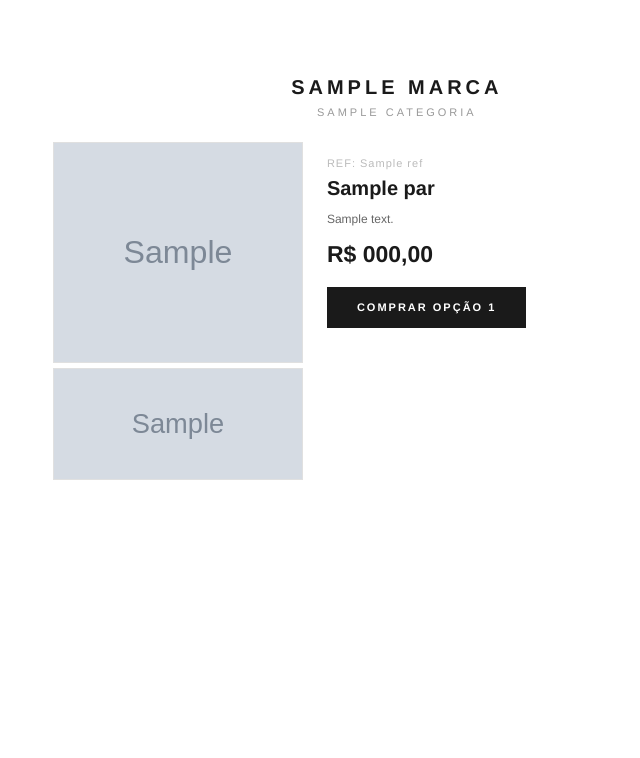
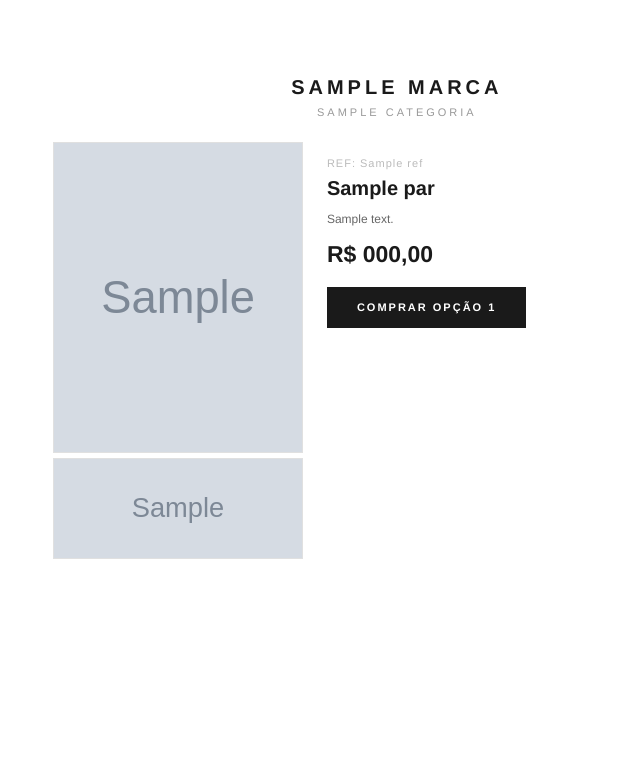
Before and after one commit to pedreirorr/catalogo-roupas, a Flask app: template templates/catalogo.html in a window 1280 px wide. Shown: the part 1991-2749 px from the top of the page, without its empty margins (0-640 px from the left). Run offline with Flask 3, Linux system fonts and the light colour scheme; the template is opened without the code that fills it: most values are stand-ins (such as "Sample title", 1, 10 or a date in 2020); grey boxes marked "Sample" are stand-in pictures.

Commit message:
Corrige corte da foto principal no PDF (#15)
A foto de detalhe estava roubando altura demais da principal, cortando
o produto. Agora o item e mais alto (420px) e a principal ocupa ~74%
(praticamente sem corte), com o detalhe como uma foto menor abaixo.
Continua 2 produtos por pagina.


Claude-Session: https://claude.ai/code/session_0195dz4dw8KiNvYftdiSjGMz

Co-authored-by: Claude <noreply@anthropic.com>

```diff
--- a/templates/catalogo.html
+++ b/templates/catalogo.html
@@ -28,14 +28,16 @@ body { font-family:'Helvetica Neue',Helvetica,Arial,sans-serif; color:#1a1a1a; b
 /* PRODUTOS - EXATAMENTE 2 POR PAGINA */
 .products-page .section-title { font-size:20px; font-weight:700; letter-spacing:4px; text-transform:uppercase; text-align:center; margin-bottom:4px; }
 .products-page .section-subtitle { font-size:11px; color:#999; letter-spacing:3px; text-transform:uppercase; text-align:center; margin-bottom:22px; }
-.product-item { display:flex; gap:24px; margin-bottom:30px; page-break-inside:avoid; height:340px; }
+.product-item { display:flex; gap:24px; margin-bottom:26px; page-break-inside:avoid; height:420px; }
 .product-item:last-child { margin-bottom:0; }
 .product-image { width:250px; height:100%; flex-shrink:0; }
 .product-image .ph { background:#e8e8e8; border:1px solid #e0e0e0; overflow:hidden; }
 .product-image .ph img { width:100%; height:100%; object-fit:cover; display:block; }
 .product-image .ph.main { height:100%; }
-.product-image.with-detail .ph.main { height:65%; margin-bottom:2%; }
-.product-image.with-detail .ph.detail { height:33%; }
+/* Com detalhe: a foto principal continua alta (quase sem corte) e o detalhe
+   fica como uma foto menor abaixo. */
+.product-image.with-detail .ph.main { height:74%; margin-bottom:2%; }
+.product-image.with-detail .ph.detail { height:24%; }
 .product-info { flex:1; display:flex; flex-direction:column; justify-content:flex-start; padding-top:14px; }
 .product-ref { font-size:11px; color:#bbb; letter-spacing:1px; margin-bottom:3px; }
 .product-name { font-size:20px; font-weight:700; color:#1a1a1a; margin-bottom:8px; }
```
